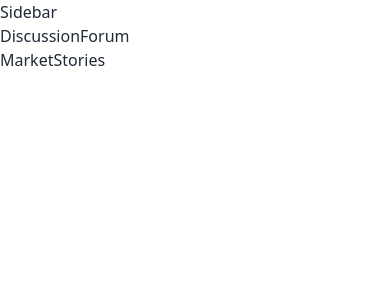
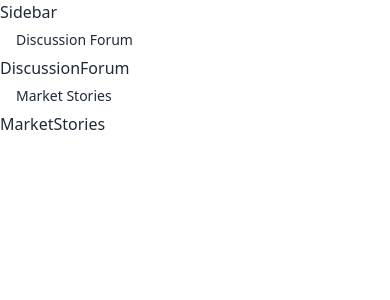
Before and after one commit to MaorBemdoo/GoIndiaStocks-Assignment, a Next.js app: page / in a window 390 px wide. Shown: the top 300 px of the page. Built offline with nearby package versions, Linux system fonts and the light colour scheme.

Commit message:
add responsive tab

```diff
--- a/src/app/page.tsx
+++ b/src/app/page.tsx
@@ -1,5 +1,6 @@
 import DiscussionForum from "@/components/DiscussionForum";
 import MarketStories from "@/components/MarketStories";
+import ResponsiveTab from "@/components/ResponsiveTab";
 import Sidebar from "@/components/Sidebar";
 import Image from "next/image";
 
@@ -7,8 +8,9 @@ export default function Home() {
   return (
     <main className="">
       <Sidebar />
-      <DiscussionForum />
-      <MarketStories />
+      {/* <DiscussionForum />
+      <MarketStories /> */}
+      <ResponsiveTab />
     </main>
   );
 }
--- /dev/null
+++ b/src/components/ResponsiveTab.tsx
@@ -0,0 +1,15 @@
+import DiscussionForum from "./DiscussionForum"
+import MarketStories from "./MarketStories"
+
+const ResponsiveTab = () => {
+    return (
+        <div role="tablist">
+            <input type="radio" name="discussion-forum-tab" role="tab" className="tab cursor-auto" aria-label="Discussion Forum" />
+            <DiscussionForum />
+
+            <input type="radio" name="market-stories-tab" role="tab" className="tab cursor-auto" aria-label="Market Stories" />
+            <MarketStories />
+        </div>
+    )
+}
+export default ResponsiveTab
```
